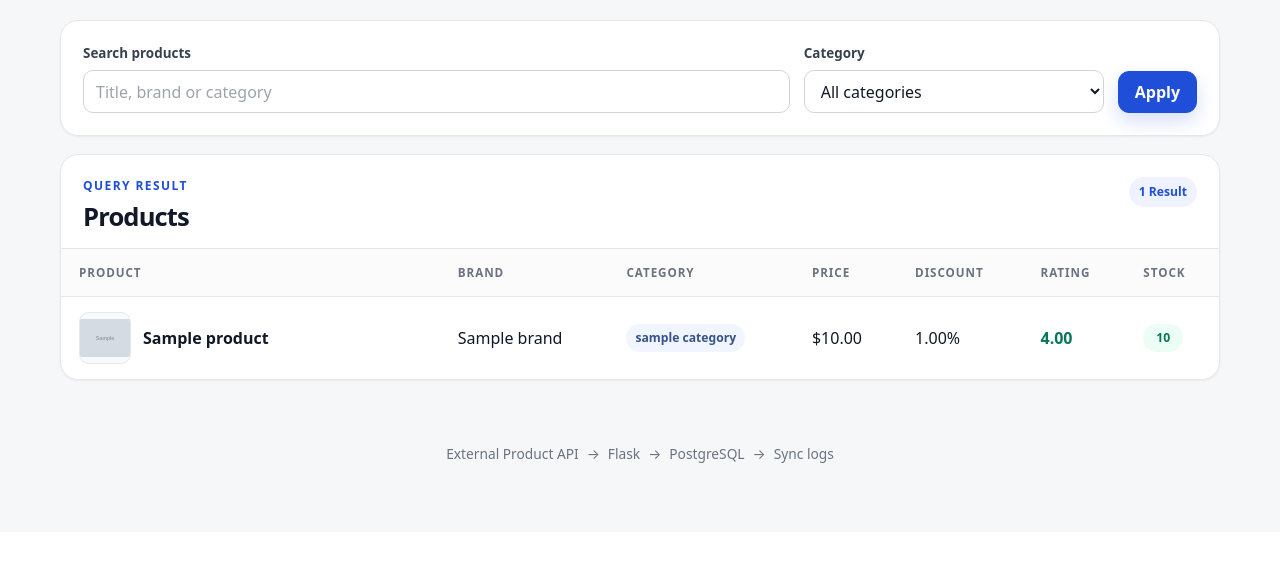
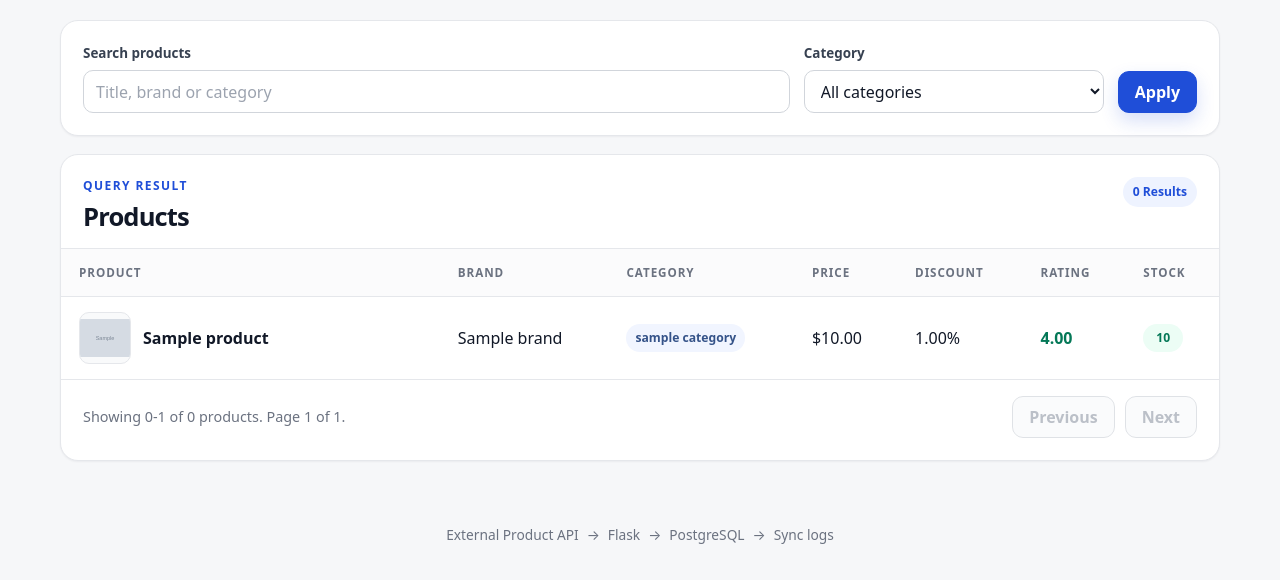
Before and after one commit to macus450-crypto/api-data-integration-dashboard, a Flask app: page /products in a window 1280 px wide. Shown: the part 268-848 px from the top of the page. Before the commit the page ends 731 px from the top, so only its background shows below. Run offline with Flask 3, Linux system fonts and the light colour scheme; grey boxes marked "Sample" are stand-in pictures; a database or web service that is not in the repository returns one stand-in record (values such as "Sample title"); data that the repository does not hold is empty; some libraries are stand-ins or nearby versions.

Commit message:
feat: paginate product catalog

```diff
--- a/app.py
+++ b/app.py
@@ -5,12 +5,14 @@
     save_sync_log,
     get_dashboard_stats,
     get_products,
+    get_products_count,
     get_categories,
 )
 from services.api_client import fetch_products
 
 app = Flask(__name__)
 app.secret_key = "dev-secret-key"
+PRODUCTS_PER_PAGE = 20
 
 @app.route("/")
 def index():
@@ -108,10 +110,52 @@
 def products():
     search = request.args.get("search")
     category = request.args.get("category")
+    page = request.args.get("page", 1, type=int)
 
     categories = get_categories()
-    products_list = get_products(search=search, category=category)
-    return render_template("products.html", products=products_list, search=search, category=category, categories=categories)
+    total_products = get_products_count(search=search, category=category)
+    total_pages = max((total_products + PRODUCTS_PER_PAGE - 1) // PRODUCTS_PER_PAGE, 1)
+
+    if page is None or page < 1:
+        page = 1
+
+    if page > total_pages:
+        page = total_pages
+
+    offset = (page - 1) * PRODUCTS_PER_PAGE
+    products_list = get_products(
+        search=search,
+        category=category,
+        limit=PRODUCTS_PER_PAGE,
+        offset=offset,
+    )
+
+    start_item = offset + 1 if total_products else 0
+    end_item = offset + len(products_list)
+
+    filter_args = {}
+    if search:
+        filter_args["search"] = search
+    if category:
+        filter_args["category"] = category
+
+    prev_url = url_for("products", page=page - 1, **filter_args) if page > 1 else None
+    next_url = url_for("products", page=page + 1, **filter_args) if page < total_pages else None
+
+    return render_template(
+        "products.html",
+        products=products_list,
+        search=search,
+        category=category,
+        categories=categories,
+        page=page,
+        total_pages=total_pages,
+        total_products=total_products,
+        start_item=start_item,
+        end_item=end_item,
+        prev_url=prev_url,
+        next_url=next_url,
+    )
 
 if __name__ == "__main__":
     app.run(debug=True)
--- a/database/db.py
+++ b/database/db.py
@@ -252,38 +252,49 @@
             connection.close()
 
 
-def get_products(search=None, category=None):
+def _build_product_filters(search=None, category=None):
+    conditions = []
+    parameters = []
+
+    if search:
+        conditions.append("(title ILIKE %s OR brand ILIKE %s OR category ILIKE %s)")
+
+        search_value = f"%{search}%"
+
+        parameters.extend([search_value, search_value, search_value])
+
+    if category:
+        conditions.append("(category = %s)")
+
+        parameters.append(category)
+
+    return conditions, parameters
+
+
+def get_products(search=None, category=None, limit=None, offset=0):
     connection = None
     cursor = None
 
     try:
         connection = get_connection()
         cursor = connection.cursor()
-        # conditions stores optional SQL filters based on user query parameters
-        conditions = []
-        parameters = []
+        conditions, parameters = _build_product_filters(search, category)
 
         query = """
             SELECT title, brand, category, price, discount_percentage, rating, stock, thumbnail_url
             FROM products
         """
 
-        if search:
-            conditions.append("(title ILIKE %s OR brand ILIKE %s OR category ILIKE %s)")
-
-            search_value = f"%{search}%"
-
-            parameters.extend([search_value, search_value, search_value])
-
-        if category:
-            conditions.append("(category = %s)")
-
-            parameters.append(category)
-
         if conditions:
             query += " WHERE " + " AND ".join(conditions)
 
-        query += " ORDER BY title ASC;"
+        query += " ORDER BY title ASC"
+
+        if limit is not None:
+            query += " LIMIT %s OFFSET %s"
+            parameters.extend([limit, offset])
+
+        query += ";"
 
         cursor.execute(query, parameters)
 
@@ -311,6 +322,41 @@
         print(f"Failed to get products: {error}")
 
         return []
+
+    finally:
+        if cursor:
+            cursor.close()
+        if connection:
+            connection.close()
+
+def get_products_count(search=None, category=None):
+    connection = None
+    cursor = None
+
+    try:
+        connection = get_connection()
+        cursor = connection.cursor()
+        conditions, parameters = _build_product_filters(search, category)
+
+        query = """
+            SELECT COUNT(*)
+            FROM products
+        """
+
+        if conditions:
+            query += " WHERE " + " AND ".join(conditions)
+
+        query += ";"
+
+        cursor.execute(query, parameters)
+        row = cursor.fetchone()
+
+        return row[0]
+
+    except Exception as error:
+        print(f"Failed to get products count: {error}")
+
+        return 0
 
     finally:
         if cursor:
--- a/static/style.css
+++ b/static/style.css
@@ -598,6 +598,37 @@
     font-weight: 760;
 }
 
+.pagination-bar {
+    display: flex;
+    align-items: center;
+    justify-content: space-between;
+    gap: 16px;
+    padding: 16px 22px 22px;
+    border-top: 1px solid var(--border);
+    flex-wrap: wrap;
+}
+
+.pagination-summary {
+    margin: 0;
+    color: var(--muted);
+    font-size: 0.9rem;
+}
+
+.pagination-actions {
+    display: flex;
+    align-items: center;
+    gap: 10px;
+    flex-wrap: wrap;
+}
+
+.pagination-disabled {
+    color: var(--muted-light);
+    background: var(--surface-subtle);
+    cursor: not-allowed;
+    opacity: 0.68;
+    pointer-events: none;
+}
+
 .numeric-cell {
     font-variant-numeric: tabular-nums;
     white-space: nowrap;
--- a/templates/products.html
+++ b/templates/products.html
@@ -59,7 +59,7 @@
         </div>
 
         <span class="result-count">
-            {{ products|length }} result{% if products|length != 1 %}s{% endif %}
+            {{ total_products }} result{% if total_products != 1 %}s{% endif %}
         </span>
     </div>
 
@@ -119,6 +119,27 @@
                 </tbody>
             </table>
         </div>
+
+        <div class="pagination-bar" aria-label="Product pagination">
+            <p class="pagination-summary">
+                Showing {{ start_item }}-{{ end_item }} of {{ total_products }} products.
+                Page {{ page }} of {{ total_pages }}.
+            </p>
+
+            <div class="pagination-actions">
+                {% if prev_url %}
+                    <a href="{{ prev_url }}" class="button button-text">Previous</a>
+                {% else %}
+                    <span class="button button-text pagination-disabled" aria-disabled="true">Previous</span>
+                {% endif %}
+
+                {% if next_url %}
+                    <a href="{{ next_url }}" class="button button-text">Next</a>
+                {% else %}
+                    <span class="button button-text pagination-disabled" aria-disabled="true">Next</span>
+                {% endif %}
+            </div>
+        </div>
     {% else %}
         <div class="empty-state">
             <h3>No products found</h3>
```
Also changed, not shown: README.md.
